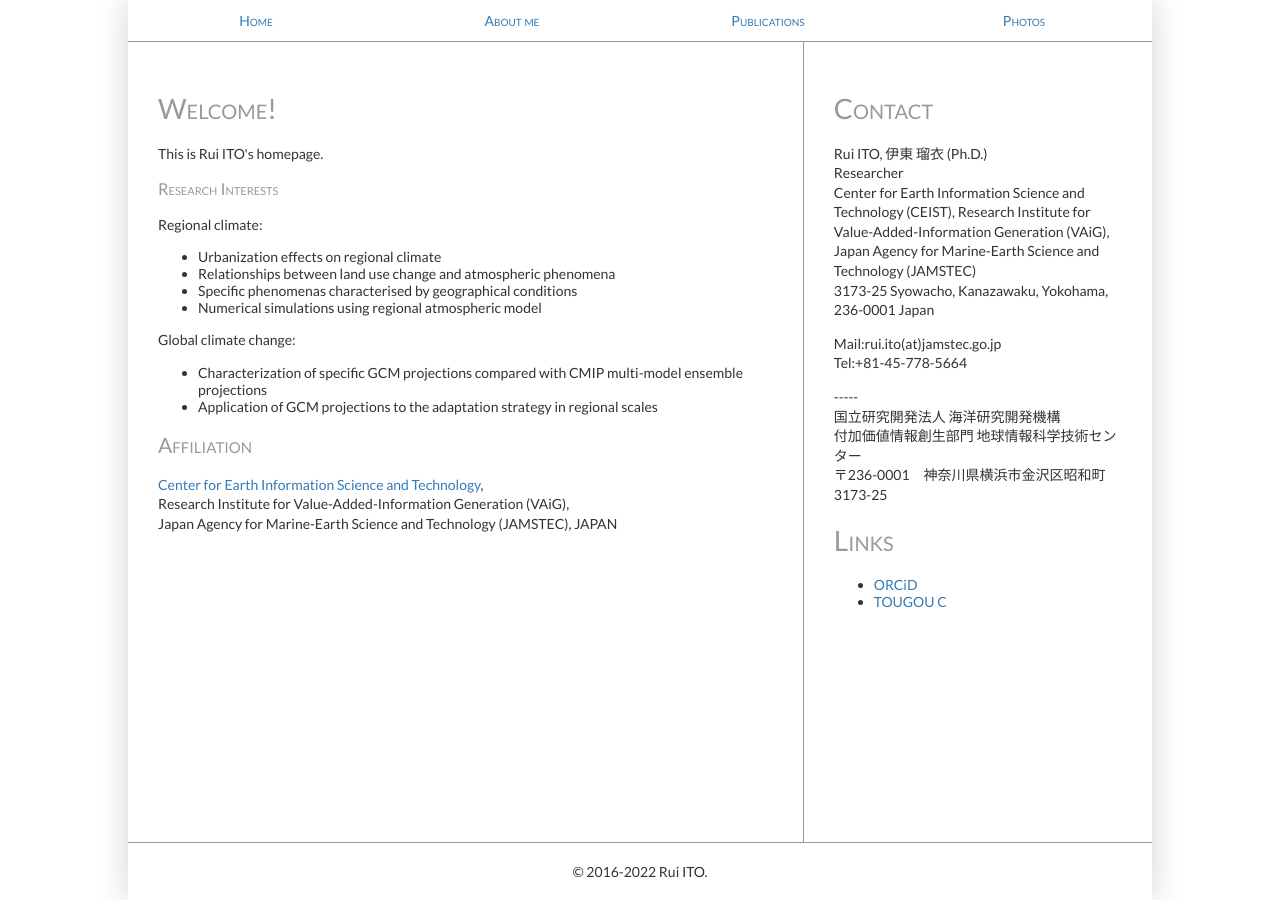
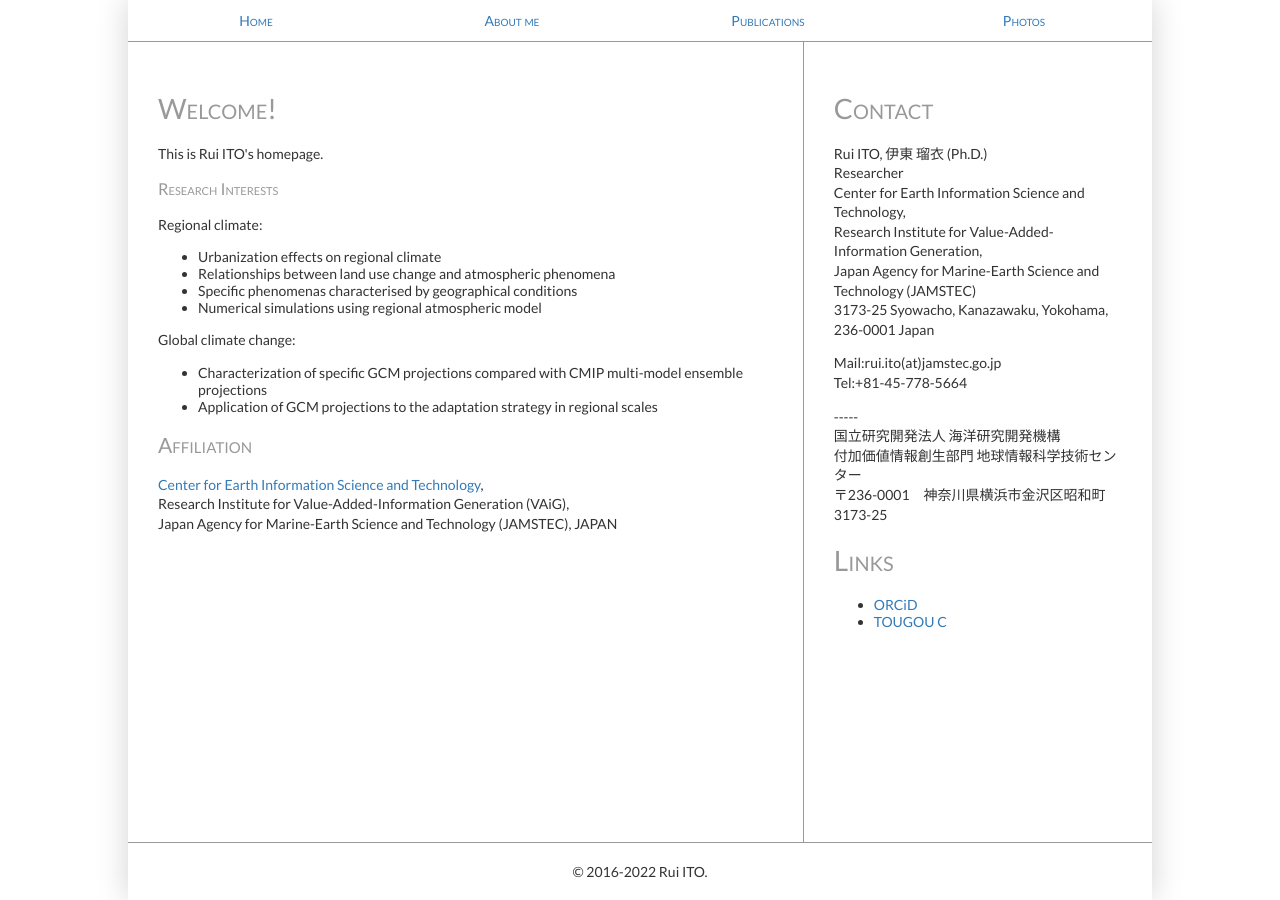
Before and after one commit to rui-climbiz/rui-climbiz.github.io, a Jekyll site: the page built from index.html, in a window 1280 px wide. Built offline with Jekyll 4.4.1, drawn with Linux system fonts in a browser that asks for light colours.

Commit message:
Update default.html

```diff
--- a/_layouts/default.html
+++ b/_layouts/default.html
@@ -40,9 +40,9 @@
             <h1>Contact</h1>
             <p> Rui ITO, 伊東 瑠衣 (Ph.D.)<br />
 	      Researcher<br />
-	      Center for Earth Information Science and Technology (CEIST),
-	      Research Institute for Value-Added-Information Generation (VAiG),
-	      Japan Agency for Marine-Earth Science and Technology (JAMSTEC) <br />
+	      Center for Earth Information Science and Technology, <br/>
+	      Research Institute for Value-Added-Information Generation, <br/>
+	      Japan Agency for Marine-Earth Science and Technology (JAMSTEC) <br/>
 	      3173-25 Syowacho, Kanazawaku, Yokohama, 236-0001 Japan</p>
 	    <p>Mail:rui.ito(at)jamstec.go.jp<br />
 	      Tel:+81-45-778-5664 </p>
```
